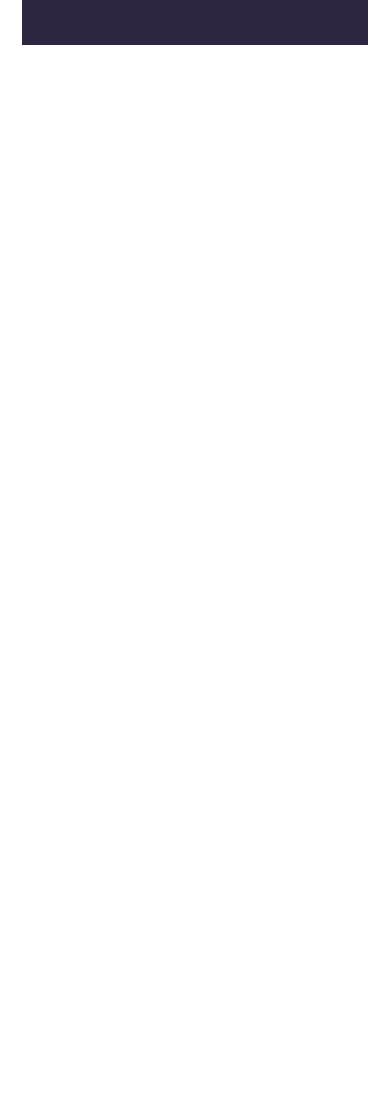
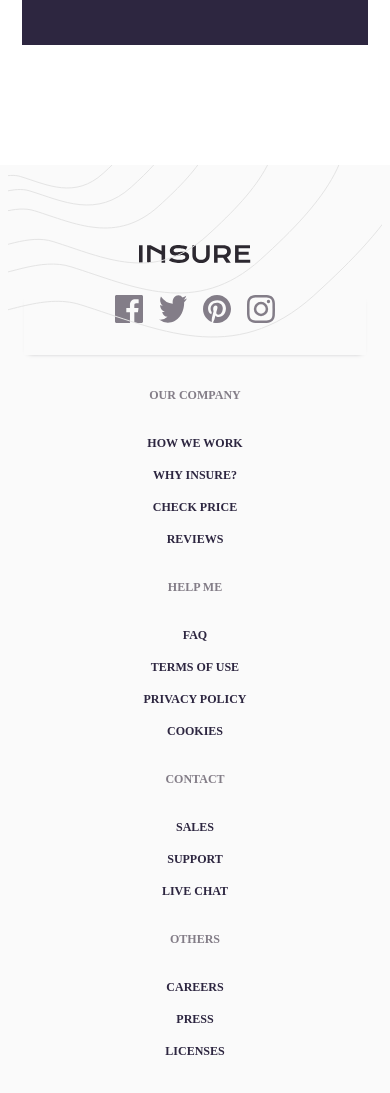
Before and after one commit to mlopezl/Insure-Landing-Page, a website built with Vite: page index.html in a window 390 px wide. Shown: the part 2531-3624 px from the top of the page. Before the commit the page ends 2616 px from the top, so only its background shows below. Built offline with nearby package versions, Linux system fonts and the light colour scheme.

Commit message:
Adding footer structure and styles for mobile version

```diff
--- a/index.html
+++ b/index.html
@@ -24,7 +24,7 @@
         </section>
       </section>
     </header>
-    <main class="flex flex-col justify-center items-center gap-8 pt-25">
+    <main class="flex flex-col justify-center items-center gap-8 pt-25 mb-20">
       <div class="w-35 h-1 border-t-2 border-Gray-700 brightness-180">
       </div>
       <h2 class="text-[43px] text-Gray-950 font-semibold tracking-tight">We're different</h2>
@@ -52,6 +52,42 @@
       </article>
 
     </main>
+    <footer class="flex flex-col justify-center items-center pt-20 relative gap-8 bg-Gray-50 pb-20">
+      <img src="./public/images/bg-pattern-footer-mobile.svg" alt="Patter footer mobile" class="absolute top-0 ">
+      <img src="./public/images/logo.svg" alt="logo" class="logo">
+      <section class="w-7/8 flex justify-center h-15 gap-4 shadow-[0_2px_5px_-5px] shadow-Gray-950">
+        <img src="./public/images/icon-facebook.svg" alt="Facebook icon" class="w-7 h-7">
+        <img src="./public/images/icon-twitter.svg" alt="Twitter logo" class="w-7 h-7">
+        <img src="./public/images/icon-pinterest.svg" alt="Pinterest logo" class="w-7 h-7">
+        <img src="./public/images/icon-instagram.svg" alt="Instagram logo" class="w-7 h-7">
+      </section>
+      <h2 class="text-Gray-700 text-xs font-semibold uppercase">Our Company</h2>
+      <ul class="flex flex-col gap-4">
+        <li class="text-Blue-950 text-xs font-semibold uppercase text-center"><a href="">How we work</a></li>
+        <li class="text-Blue-950 text-xs font-semibold uppercase text-center"><a href="">Why insure?</a></li>
+        <li class="text-Blue-950 text-xs font-semibold uppercase text-center"><a href="">Check price</a></li>
+        <li class="text-Blue-950 text-xs font-semibold uppercase text-center"><a href="">Reviews</a></li>
+      </ul>
+       <h2 class="text-Gray-700 text-xs font-semibold uppercase">Help me</h2>
+      <ul class="flex flex-col gap-4">
+        <li class="text-Blue-950 text-xs font-semibold uppercase text-center"><a href="">FAQ</a></li>
+        <li class="text-Blue-950 text-xs font-semibold uppercase text-center"><a href="">Terms of use</a></li>
+        <li class="text-Blue-950 text-xs font-semibold uppercase text-center"><a href="">Privacy policy</a></li>
+        <li class="text-Blue-950 text-xs font-semibold uppercase text-center"><a href="">Cookies</a></li>
+      </ul>
+       <h2 class="text-Gray-700 text-xs font-semibold uppercase">Contact</h2>
+      <ul class="flex flex-col gap-4">
+        <li class="text-Blue-950 text-xs font-semibold uppercase text-center"><a href="">Sales</a></li>
+        <li class="text-Blue-950 text-xs font-semibold uppercase text-center"><a href="">Support</a></li>
+        <li class="text-Blue-950 text-xs font-semibold uppercase text-center"><a href="">Live Chat</a></li>
+      </ul>
+       <h2 class="text-Gray-700 text-xs font-semibold uppercase">Others</h2>
+      <ul class="flex flex-col gap-4">
+        <li class="text-Blue-950 text-xs font-semibold uppercase text-center"><a href="">Careers</a></li>
+        <li class="text-Blue-950 text-xs font-semibold uppercase text-center"><a href="">Press</a></li>
+        <li class="text-Blue-950 text-xs font-semibold uppercase text-center"><a href="">Licenses</a></li>
+      </ul>
+    </footer>
     <script type="module" src="/src/main.js"></script>
   </body>
 </html>
```
